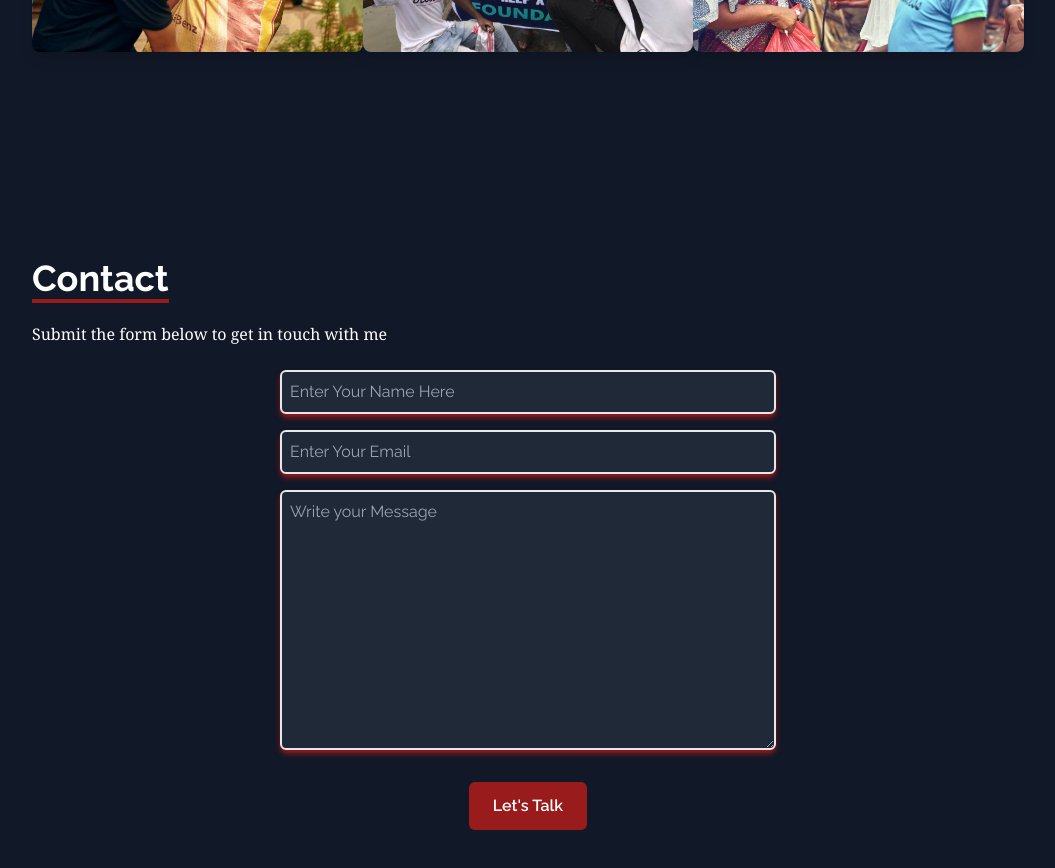
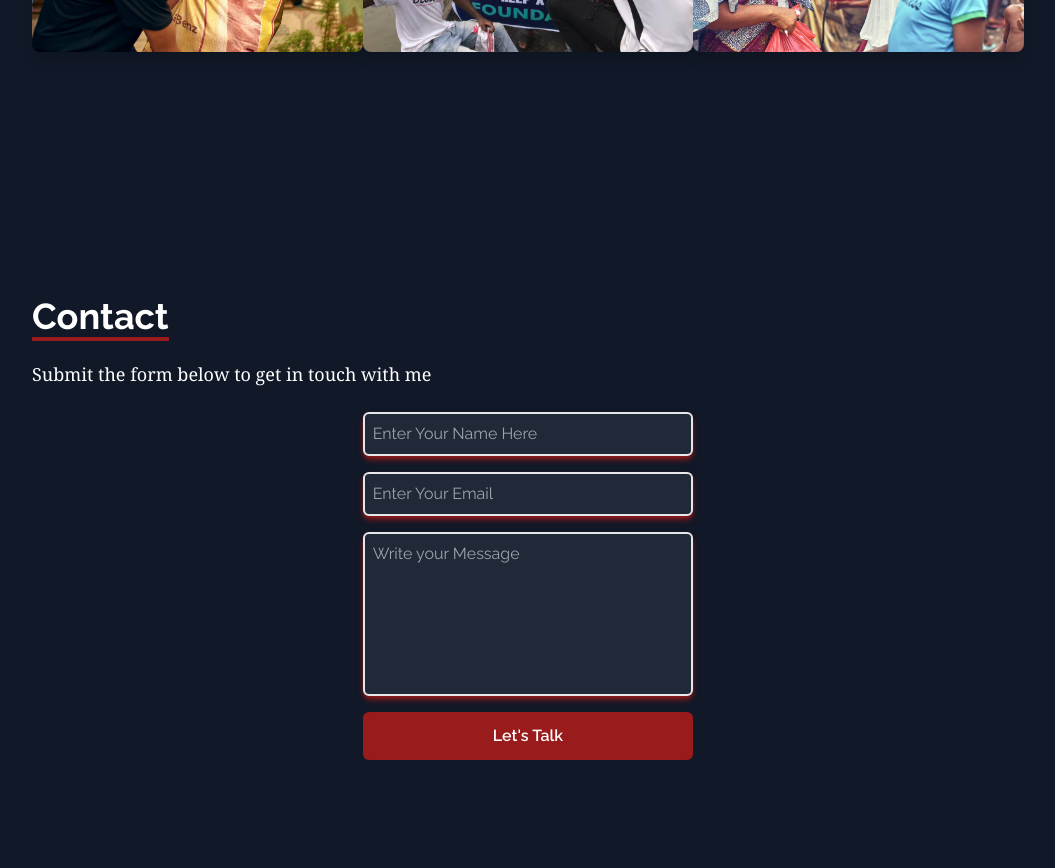
Before and after one commit to Mimisax-pixel/my-portfolio, a React (Vite) app: page / in a window 1280 px wide. Shown: the part 3080-3948 px from the top of the page, without its empty margins (112-1167 px from the left). Built offline with nearby package versions, Linux system fonts and the light colour scheme.

Commit message:
Added new text to the website

```diff
--- a/src/components/Contact.jsx
+++ b/src/components/Contact.jsx
@@ -4,14 +4,15 @@ const Contact = () => {
   return (
     <div
       name="Contact"
-      className="w-full h-screen dark:bg-gray-900 text-gray-900 dark:text-white bg-slate-100"
+      className="w-full min-h-screen dark:bg-gray-900 text-gray-900 dark:text-white bg-slate-100"
     >
       <div className="flex flex-col p-4 justify-center max-w-screen-lg mx-auto h-full">
-        <div className="md:mt-20">
+        {/* Title and Description */}
+        <div className="mt-20 md:mt-40">
           <p className="text-3xl md:text-4xl font-bold inline border-b-4 dark:border-red-800 border-teal-500">
             Contact
           </p>
-          <p className="py-6 font-serif">
+          <p className="py-6 font-serif text-base md:text-lg">
             Submit the form below to get in touch with me
           </p>
         </div>
@@ -21,7 +22,7 @@ const Contact = () => {
           <form
             action="https://getform.io/f/572e5bf3-fb0e-4de6-bfa6-d94106b9b17a"
             method="POST"
-            className="flex flex-col w-full md:w-1/2"
+            className="flex flex-col w-full sm:w-3/4 md:w-1/2 lg:w-1/3 space-y-4"
           >
             {/* Input for Name */}
             <input
@@ -38,7 +39,7 @@ const Contact = () => {
               type="email"
               name="Email"
               placeholder="Enter Your Email"
-              className="my-4 p-2 bg-transparent border-2 rounded-md focus:outline-none
+              className="p-2 bg-transparent border-2 rounded-md focus:outline-none
               shadow-md dark:shadow-red-800 shadow-teal-500 transition-all duration-300 ease-in-out
               dark:bg-gray-800 dark:placeholder-gray-400 dark:text-white text-gray-900"
             />
@@ -46,18 +47,18 @@ const Contact = () => {
             {/* Textarea for Message */}
             <textarea
               name="Message"
-              rows="10"
+              rows="6"
               placeholder="Write your Message"
               className="p-2 bg-transparent border-2 rounded-md focus:outline-none
               shadow-md dark:shadow-red-800 shadow-teal-500 transition-all duration-300 ease-in-out
-              dark:bg-gray-800 dark:placeholder-gray-400 dark:text-white text-gray-900"
+              dark:bg-gray-800 dark:placeholder-gray-400 dark:text-white text-gray-900 resize-none"
             />
 
             {/* Submit button */}
             <button
-              className="text-white font-semibold dark:bg-red-800 bg-teal-500 px-6 py-3 my-8 mx-auto
-              flex items-center justify-center rounded-md hover:scale-110 hover:bg-teal-600 dark:hover:bg-red-900
-              transition-all duration-300 ease-in-out"
+              className="text-white font-semibold dark:bg-red-800 bg-teal-500 px-6 py-3 my-4
+              flex items-center justify-center rounded-md hover:scale-105 hover:bg-teal-600 dark:hover:bg-red-900
+              transition-all duration-300 ease-in-out w-full"
             >
               Let's Talk
             </button>
```
Also changed, not shown: src/components/home.jsx (line endings or trailing spaces).
